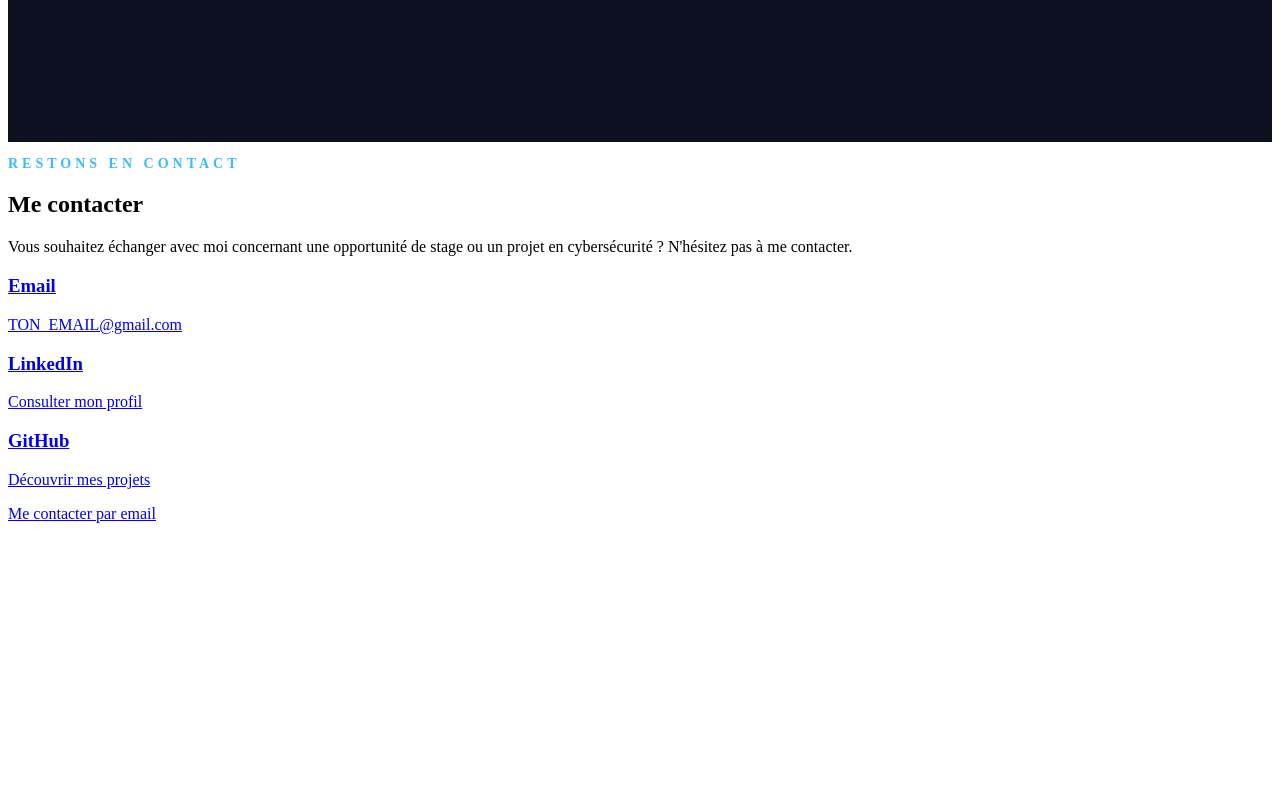
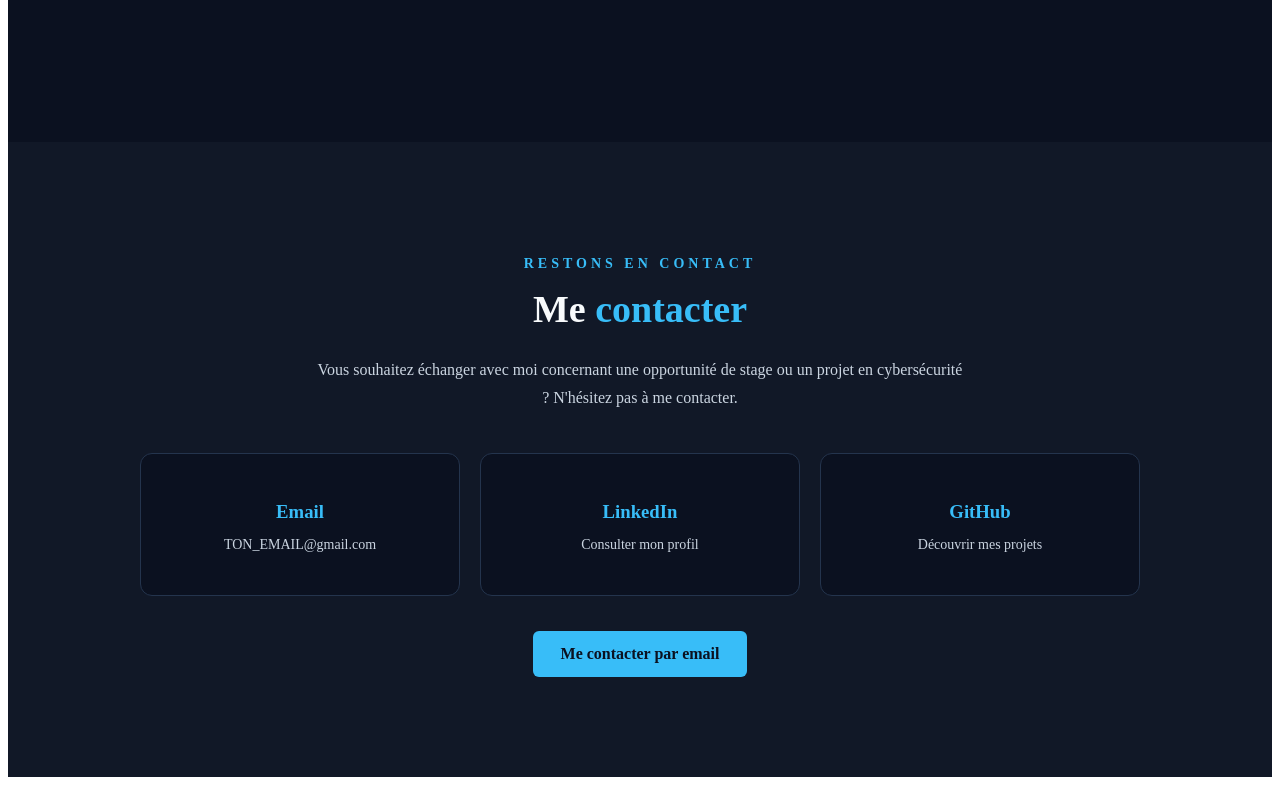
Before and after one commit to ZINEBGMAH3/ZINEBGMAH3.github.io, a plain HTML site: page index.html in a window 1280 px wide. Shown: the part 3619-4404 px from the top of the page. Before the commit the page ends 4150 px from the top, so only its background shows below. Drawn offline with Linux system fonts and the light colour scheme.

Commit message:
Add styles for contact section and cards

```diff
--- a/css/style.css
+++ b/css/style.css
@@ -403,3 +403,88 @@
         grid-template-columns: 1fr;
     }
 }
+
+/* CONTACT SECTION */
+
+.contact {
+    padding: 100px 10%;
+    background: #111827;
+    color: #f8fafc;
+    text-align: center;
+}
+
+.contact-container {
+    max-width: 1000px;
+    margin: 0 auto;
+}
+
+.contact h2 {
+    font-size: 38px;
+    margin: 15px 0 25px;
+}
+
+.contact h2 .blue {
+    color: #38bdf8;
+}
+
+.contact-description {
+    color: #cbd5e1;
+    font-size: 16px;
+    line-height: 1.8;
+    max-width: 650px;
+    margin: 0 auto 40px;
+}
+
+.contact-grid {
+    display: grid;
+    grid-template-columns: repeat(3, 1fr);
+    gap: 20px;
+}
+
+.contact-card {
+    display: block;
+    background: #0b1120;
+    border: 1px solid #24344d;
+    border-radius: 12px;
+    padding: 28px 15px;
+    text-decoration: none;
+    transition: 0.3s ease;
+}
+
+.contact-card:hover {
+    transform: translateY(-5px);
+    border-color: #38bdf8;
+}
+
+.contact-card h3 {
+    color: #38bdf8;
+    margin-bottom: 12px;
+}
+
+.contact-card p {
+    color: #cbd5e1;
+    font-size: 14px;
+    overflow-wrap: anywhere;
+}
+
+.contact-button {
+    display: inline-block;
+    margin-top: 35px;
+    padding: 14px 28px;
+    background: #38bdf8;
+    color: #0b1120;
+    border-radius: 6px;
+    text-decoration: none;
+    font-weight: bold;
+    transition: 0.3s ease;
+}
+
+.contact-button:hover {
+    background: #7dd3fc;
+}
+
+@media (max-width: 700px) {
+    .contact-grid {
+        grid-template-columns: 1fr;
+    }
+}
```
